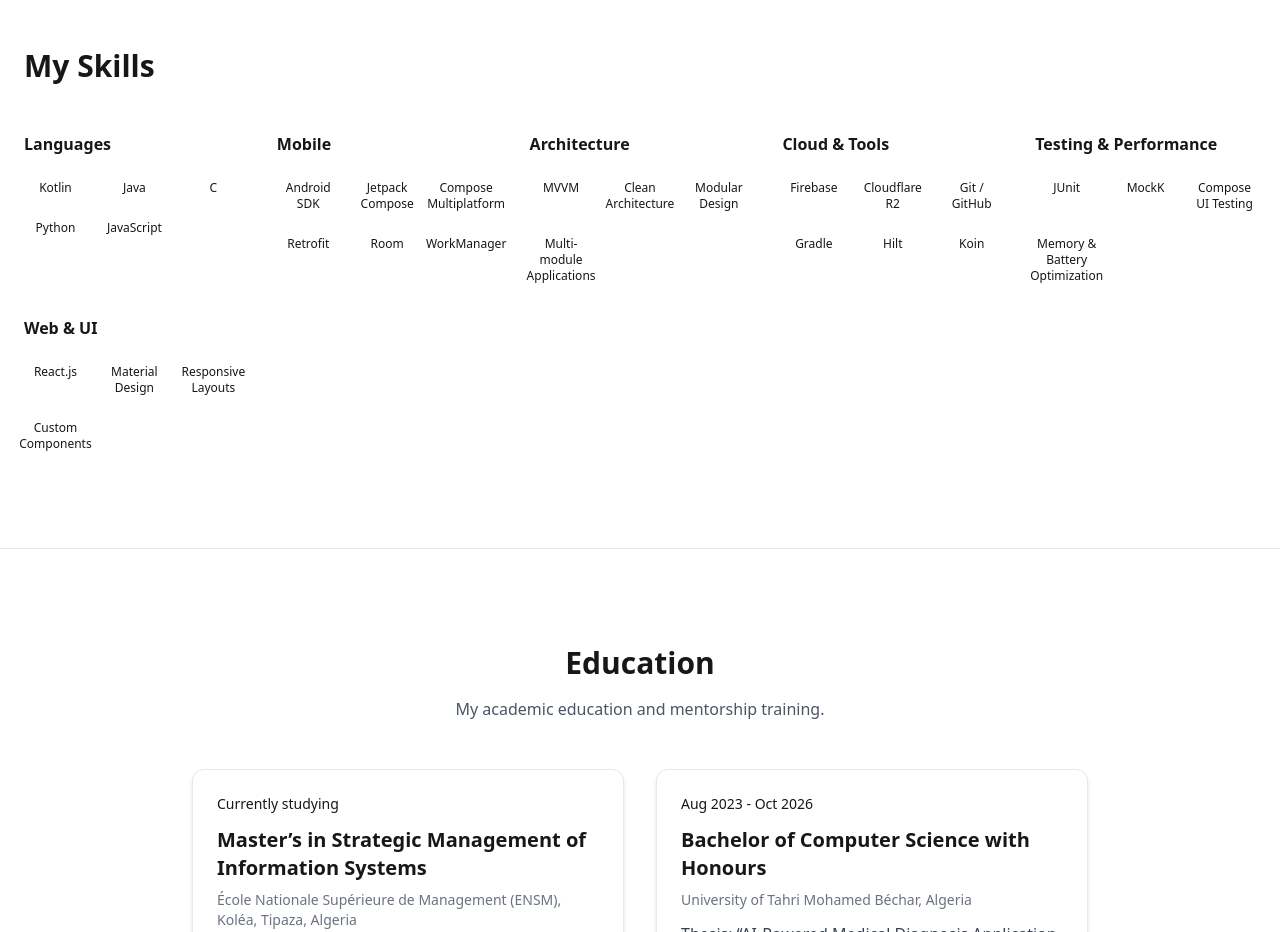
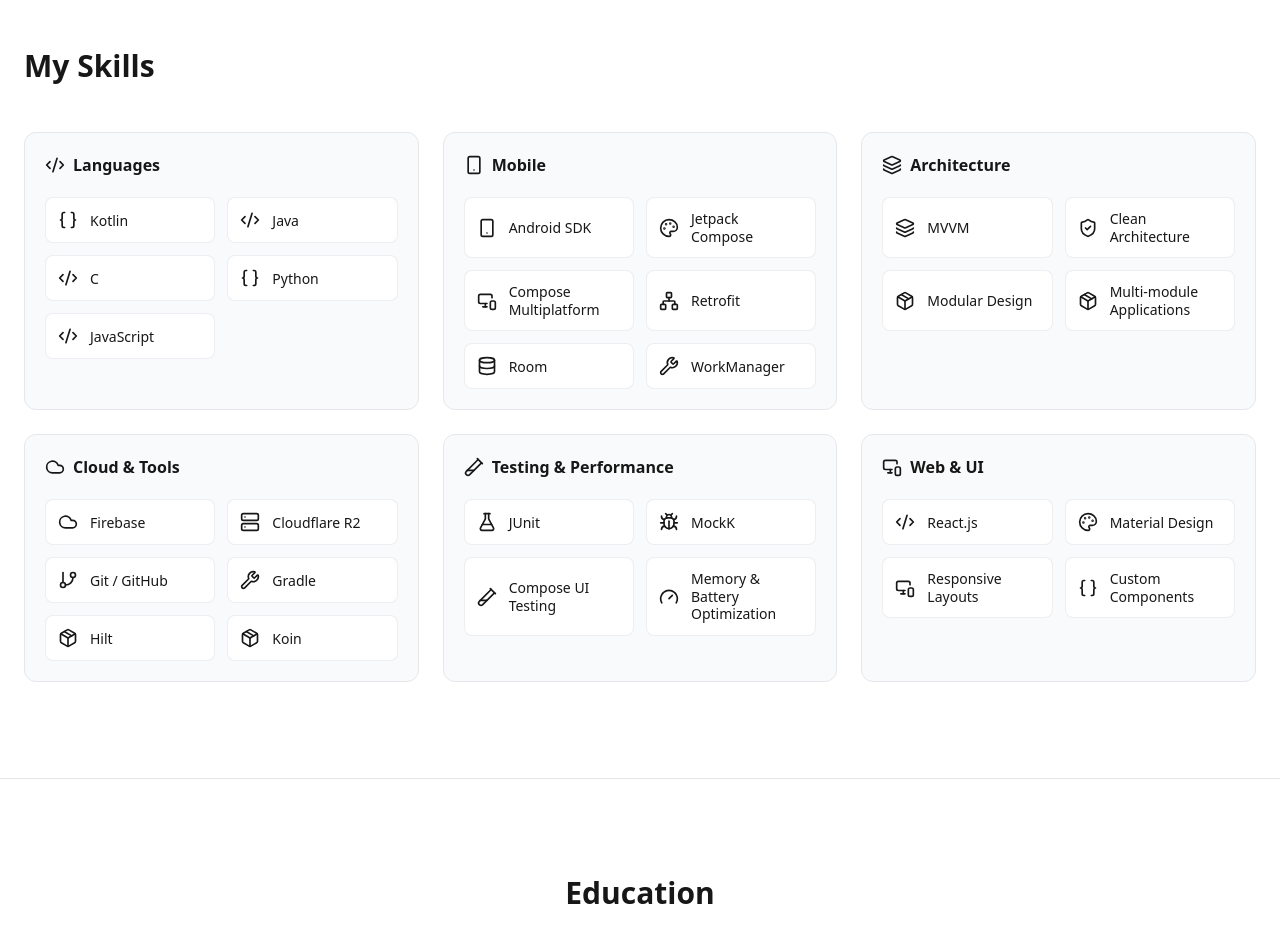
Before and after one commit to DervinAn/Anas.com, a React (Vite) app: page / in a window 1280 px wide. Shown: the part 3980-4912 px from the top of the page. Built offline with nearby package versions, Linux system fonts and the light colour scheme.

Commit message:
Render skills with bundled SVG icons

```diff
--- a/src/components/home/Skills.jsx
+++ b/src/components/home/Skills.jsx
@@ -1,60 +1,60 @@
+import {
+  Braces, Bug, Cloud, Code2, Database, FlaskConical, Gauge, GitBranch,
+  Layers3, MonitorSmartphone, Network, Package, Palette, Server,
+  ShieldCheck, Smartphone, TestTube2, Wrench,
+} from "lucide-react";
 import { SKILLS } from "@/lib/constants";
+
+const skillIcons = {
+  Kotlin: Braces, Java: Code2, C: Code2, Python: Braces, JavaScript: Code2,
+  "Android SDK": Smartphone, "Jetpack Compose": Palette,
+  "Compose Multiplatform": MonitorSmartphone, Retrofit: Network,
+  Room: Database, WorkManager: Wrench, MVVM: Layers3,
+  "Clean Architecture": ShieldCheck, "Modular Design": Package,
+  "Multi-module Applications": Package, Firebase: Cloud,
+  "Cloudflare R2": Server, "Git / GitHub": GitBranch, Gradle: Wrench,
+  Hilt: Package, Koin: Package, JUnit: FlaskConical, MockK: Bug,
+  "Compose UI Testing": TestTube2, "Memory & Battery Optimization": Gauge,
+  "React.js": Code2, "Material Design": Palette,
+  "Responsive Layouts": MonitorSmartphone, "Custom Components": Braces,
+};
+
+const categoryIcons = {
+  Languages: Code2, Mobile: Smartphone, Architecture: Layers3,
+  "Cloud & Tools": Cloud, "Testing & Performance": TestTube2,
+  "Web & UI": MonitorSmartphone,
+};
 
 export function Skills() {
   return (
     <section className="py-16 md:py-24 bg-white dark:bg-gray-900 border-y border-gray-200 dark:border-gray-800">
       <div className="container mx-auto px-4 sm:px-6">
         <h2 className="text-3xl font-bold mb-12">My Skills</h2>
-
-        <div className="grid grid-cols-2 md:grid-cols-5 gap-8">
-          {SKILLS.map((category, index) => (
-            <div key={index}>
-              <h3 className="font-semibold mb-4 text-primary">{category.category}</h3>
-              <div className="grid grid-cols-3 gap-4">
-                {category.items.map((skill, skillIndex) => (
-                  <div key={skillIndex} className="flex flex-col items-center text-center">
-                    <i
-                      className={`fa-${skill.type || "solid"} fa-${skill.icon} text-2xl ${getBrandColor(skill.icon)}`}
-                    ></i>
-                    <span className="text-xs mt-2">{skill.name}</span>
-                  </div>
-                ))}
-              </div>
-            </div>
-          ))}
+        <div className="grid grid-cols-1 sm:grid-cols-2 lg:grid-cols-3 gap-6">
+          {SKILLS.map((category) => {
+            const CategoryIcon = categoryIcons[category.category] || Code2;
+            return (
+              <article key={category.category} className="rounded-xl border border-gray-200 dark:border-gray-800 bg-gray-50 dark:bg-gray-950/40 p-5">
+                <h3 className="font-semibold text-primary mb-5 flex items-center gap-2">
+                  <CategoryIcon className="h-5 w-5" aria-hidden="true" />
+                  {category.category}
+                </h3>
+                <div className="grid grid-cols-2 gap-3">
+                  {category.items.map((skill) => {
+                    const SkillIcon = skillIcons[skill.name] || Code2;
+                    return (
+                      <div key={skill.name} className="flex items-center gap-3 rounded-lg bg-white dark:bg-gray-900 px-3 py-3 border border-gray-200/70 dark:border-gray-800">
+                        <SkillIcon className="h-5 w-5 shrink-0 text-primary" aria-hidden="true" />
+                        <span className="text-sm leading-tight">{skill.name}</span>
+                      </div>
+                    );
+                  })}
+                </div>
+              </article>
+            );
+          })}
         </div>
       </div>
     </section>
   );
 }
-
-// Brand color helper (optional but good for branding)
-function getBrandColor(icon) {
-  const colorMap = {
-    'html5': 'text-[#E34F26]',
-    'css3-alt': 'text-[#1572B6]',
-    'js': 'text-[#F7DF1E]',
-    'react': 'text-[#61DAFB]',
-    'vuejs': 'text-[#4FC08D]',
-    'node-js': 'text-[#339933]',
-    'python': 'text-[#3776AB]',
-    'php': 'text-[#777BB4]',
-    'database': 'text-[#4479A1]',
-    'server': 'text-[#47A248]',
-    'android': 'text-[#3DDC84]',
-    'java': 'text-[#007396]',
-    'docker': 'text-[#2496ED]',
-    'aws': 'text-[#FF9900]',
-    'github-alt': 'dark:text-white text-gray-700',
-    'fire': 'text-[#FF6B00]',
-    'rocket': 'text-[#9C27B0]',
-    'paint-brush': 'text-[#EC4899]',
-    'palette': 'text-[#8E24AA]',
-    'code': 'text-[#607D8B]',
-    'sitemap': 'text-[#5C6BC0]',
-    'layer-group': 'text-[#42A5F5]',
-    'puzzle-piece': 'text-[#7B1FA2]'
-  };
-
-  return colorMap[icon] || '';
-}
```
Also changed, not shown: 5 other files (tests, documents, lock files or other folders).
